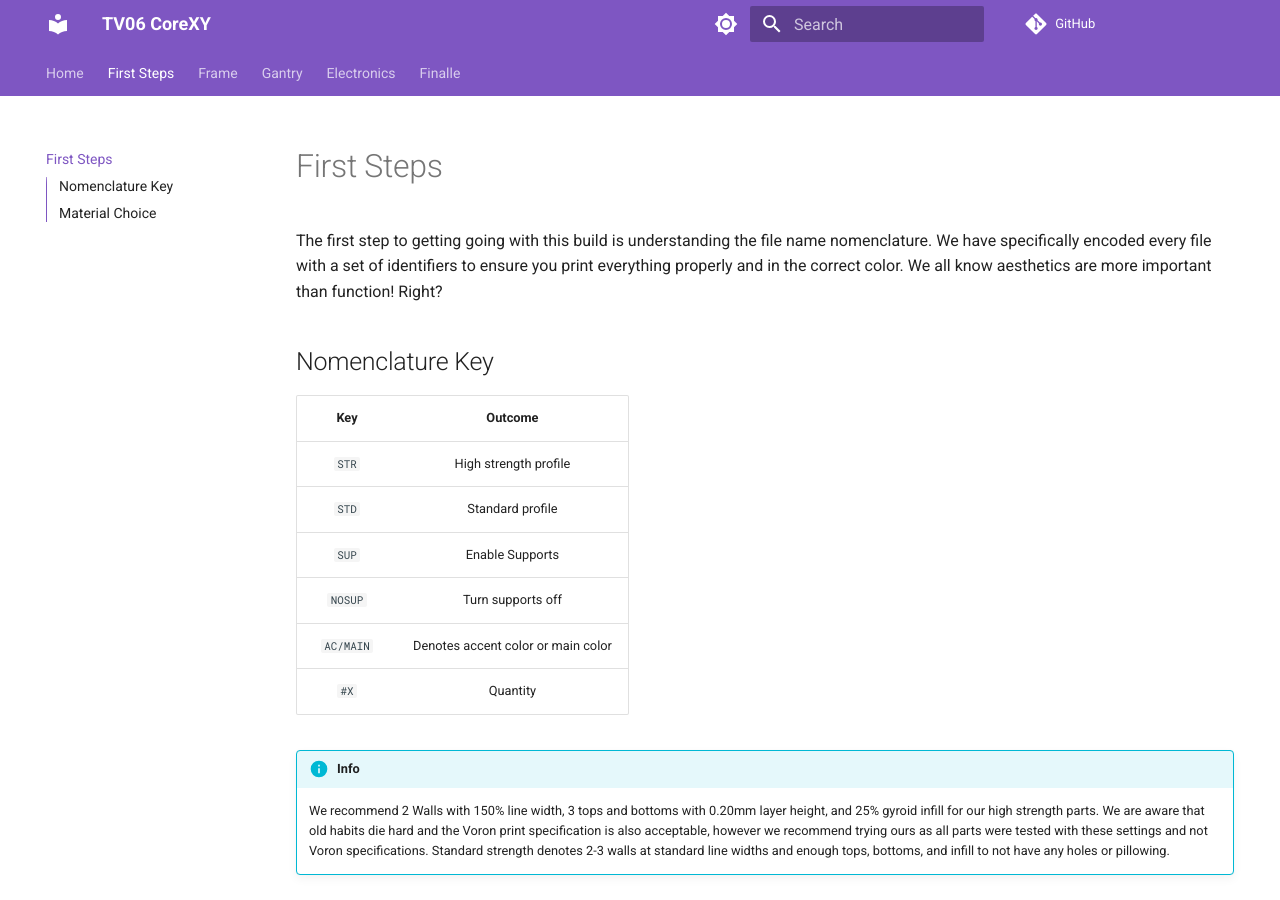
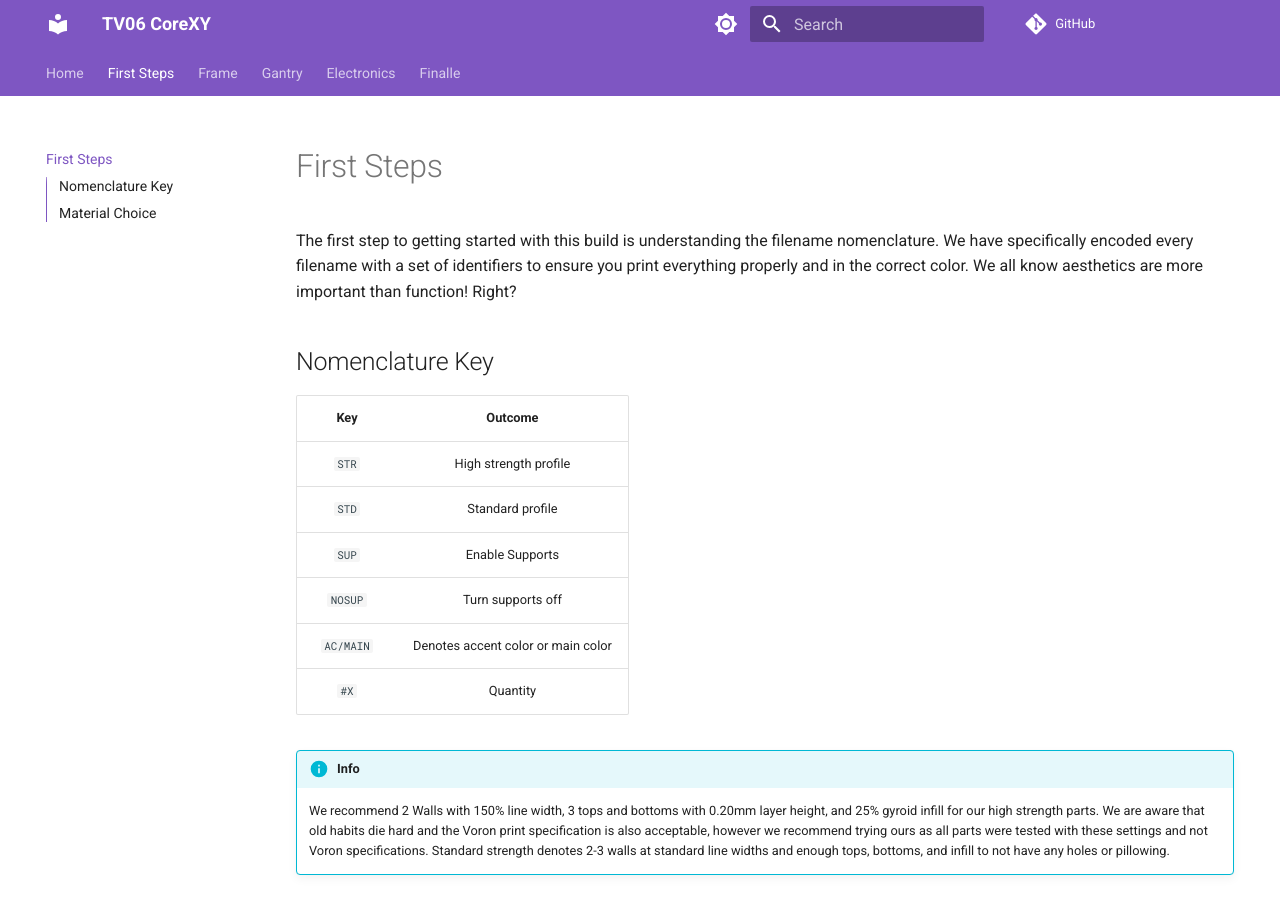
Before and after one commit to VectorForce3D/TV06_XY, an MkDocs documentation site: the page built from docs/about.md, in a window 1280 px wide and 900 px high. Built offline with MkDocs 1.6.1 and Material for MkDocs 9.7.7, drawn with Linux system fonts in a browser that asks for light colours; comment, search, counter and statistics services are not loaded.

Commit message:
Update about.md

```diff
--- a/docs/about.md
+++ b/docs/about.md
@@ -1,6 +1,7 @@
 # First Steps
 
-The first step to getting going with this build is understanding the file name nomenclature. We have specifically encoded every file with a set of identifiers to ensure you print everything properly and in the correct color. We all know aesthetics are more important than function! Right?
+The first step to getting started with this build is understanding the filename nomenclature. We have specifically encoded every filename with a set of identifiers to ensure you print everything properly and in the correct color.
+We all know aesthetics are more important than function! Right?
 
 ## Nomenclature Key
 
```
